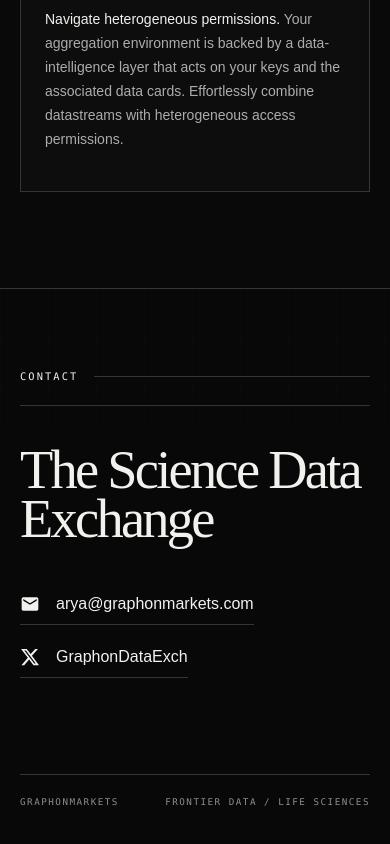
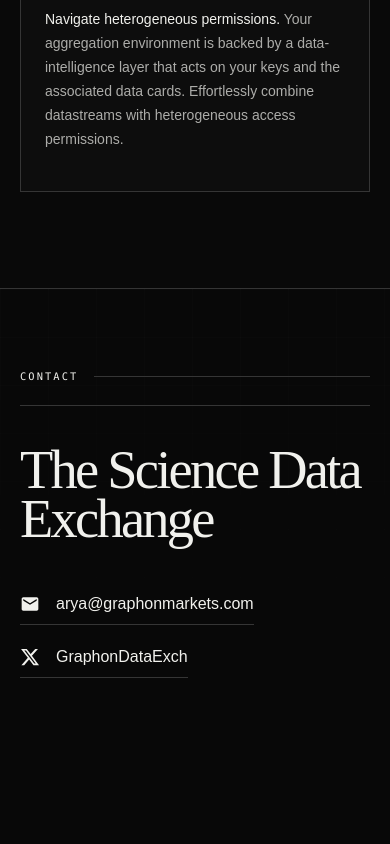
Before and after one commit to iamaray/graphon_one_pager, a Next.js app in the folder graphon-one-pager/: page / in a window 390 px wide. Shown: the part 5713-6557 px from the top of the page. After the commit the page ends 6471 px from the top, so only its background shows below. Built offline with nearby package versions, Linux system fonts and the light colour scheme.

Commit message:
some cleanup

```diff
--- a/graphon-one-pager/app/page.tsx
+++ b/graphon-one-pager/app/page.tsx
@@ -215,10 +215,6 @@
               <span>GraphonDataExch</span>
             </a>
           </div>
-          <div className="mt-24 flex flex-wrap items-end justify-between gap-4 border-t border-border pt-5 font-mono text-[0.58rem] uppercase tracking-[0.16em] text-muted sm:mt-32">
-            <span>GraphonMarkets</span>
-            <span>Frontier data / Life sciences</span>
-          </div>
         </div>
       </section>
     </>
```
